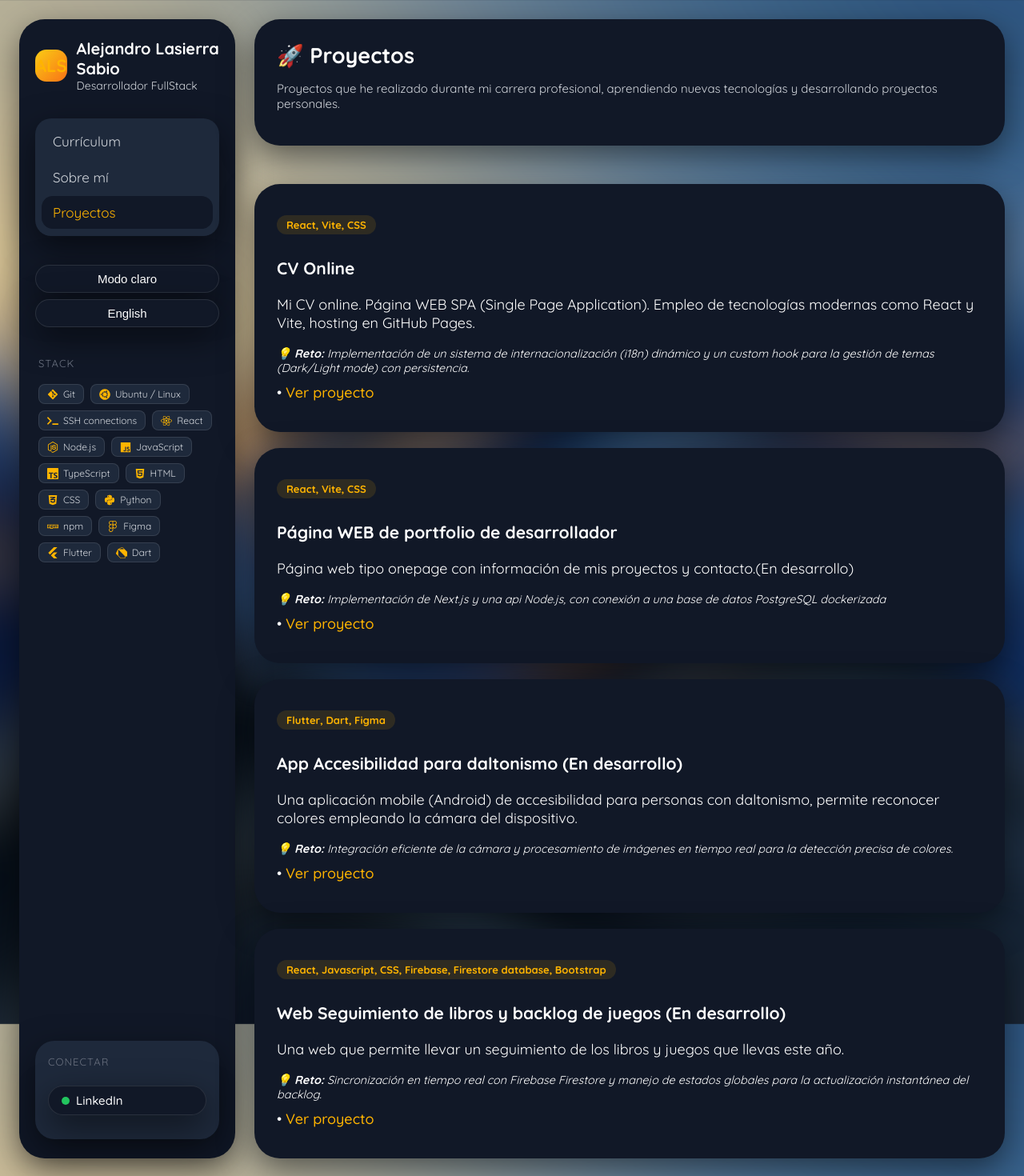
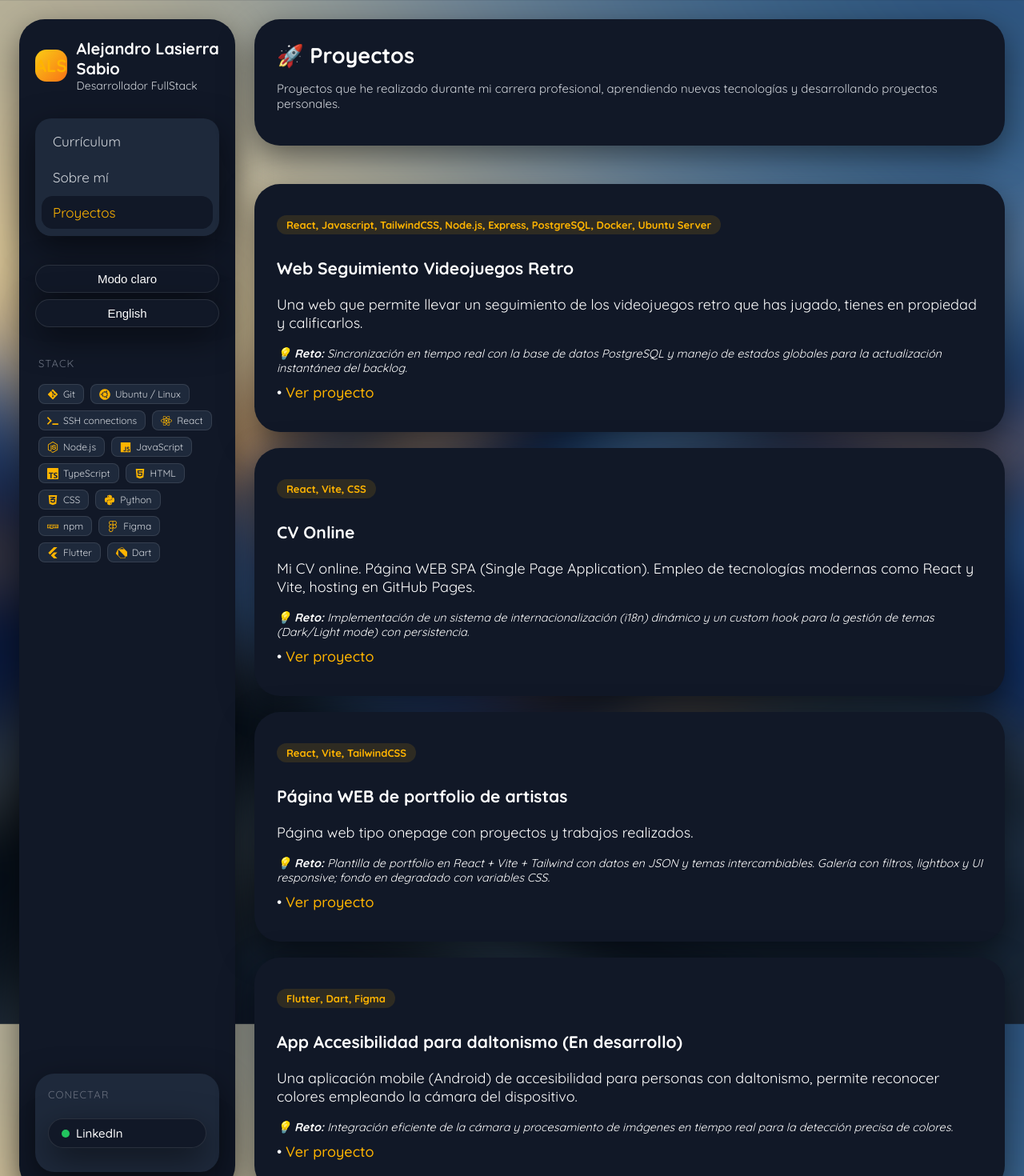
Before and after one commit to als-code/cv-react, a React (Vite) app: page /projects in a window 1280 px wide. Shown: the top 1470 px of the page at 80% size. Built offline with nearby package versions, Linux system fonts and the light colour scheme.

Commit message:
Data: update projects june 3rd 2026

```diff
--- a/src/data/projects.js
+++ b/src/data/projects.js
@@ -12,6 +12,26 @@ export const proyectsPageInfo = [
 export const proyects = [
   {
     title: {
+      es: 'Web Seguimiento Videojuegos Retro',
+      en: 'Web Tracking Retro Games',
+    },
+    stack: {
+      es: 'React, Javascript, TailwindCSS, Node.js, Express, PostgreSQL, Docker, Ubuntu Server',
+      en: 'React, Javascript, TailwindCSS, Node.js, Express, PostgreSQL, Docker, Ubuntu Server',
+    },
+    image: '/projects/tracking-web.webp',
+    url: 'https://github.com/als-code/savestate',
+    description: {
+      es: 'Una web que permite llevar un seguimiento de los videojuegos retro que has jugado, tienes en propiedad y calificarlos.',
+      en: 'A webpage that allows you to track the retro games you have played, you have in property and qualify them.',
+    },
+    challenges: {
+      es: 'Sincronización en tiempo real con la base de datos PostgreSQL y manejo de estados globales para la actualización instantánea del backlog.',
+      en: 'Synchronization in real time with the PostgreSQL database and global state management for instant backlog updates.',
+    },
+  },
+  {
+    title: {
       es: 'CV Online',
       en: 'Online CV',
     },
@@ -20,7 +40,7 @@ export const proyects = [
       en: 'React, Vite, CSS',
     },
     image: '/projects/cv-online.webp',
-    url: 'https://github.com/als-code',
+    url: 'https://github.com/als-code/cv-react',
     description: {
       es: 'Mi CV online. Página WEB SPA (Single Page Application). Empleo de tecnologías modernas como React y Vite, hosting en GitHub Pages.',
       en: 'My online CV. Single Page Application (SPA) WEB page. Use of modern technologies such as React and Vite, hosting on GitHub Pages.',
@@ -32,22 +52,22 @@ export const proyects = [
   },
   {
     title: {
-      es: 'Página WEB de portfolio de desarrollador',
-      en: 'Developer portfolio web page',
+      es: 'Página WEB de portfolio de artistas',
+      en: 'Artists portfolio web page',
     },
     stack: {
-      es: 'React, Vite, CSS',
-      en: 'React, Vite, CSS',
+      es: 'React, Vite, TailwindCSS',
+      en: 'React, Vite, TailwindCSS',
     },
     image: '/projects/portfolio-web.webp',
     url: 'https://github.com/als-code',
     description: {
-      es: 'Página web tipo onepage con información de mis proyectos y contacto.(En desarrollo)',
-      en: 'Onepage web page with information about my projects and contact.(In development)',
+      es: 'Página web tipo onepage con proyectos y trabajos realizados.',
+      en: 'Webpage type onepage with projects and works done.',
     },
     challenges: {
-      es: 'Implementación de Next.js y una api Node.js, con conexión a una base de datos PostgreSQL dockerizada',
-      en: 'Implementation of Next.js and a Node.js api, with connection to a dockerized PostgreSQL database',
+      es: 'Plantilla de portfolio en React + Vite + Tailwind con datos en JSON y temas intercambiables. Galería con filtros, lightbox y UI responsive; fondo en degradado con variables CSS.',
+      en: 'Portfolio template in React + Vite + Tailwind with data in JSON and interchangeable themes. Gallery with filters, lightbox and responsive UI; background in gradient with CSS variables.',
     },
   },
     {
@@ -70,25 +90,6 @@ export const proyects = [
       en: 'Efficient camera integration and real-time image processing for accurate color detection.',
     },
   },
-    {
-    title: {
-      es: 'Web Seguimiento de libros y backlog de juegos (En desarrollo)',
-      en: 'Web Tracking of books and backlog of games (In development)',
-    },
-    stack: {
-      es: 'React, Javascript, CSS, Firebase, Firestore database, Bootstrap',
-      en: 'React, Javascript, CSS, Firebase, Firestore database, Bootstrap',
-    },
-    image: '/projects/tracking-web.webp',
-    url: 'https://github.com/als-code',
-    description: {
-      es: 'Una web que permite llevar un seguimiento de los libros y juegos que llevas este año.',
-      en: 'A web that allows you to track your books and games this year.',
-    },
-    challenges: {
-      es: 'Sincronización en tiempo real con Firebase Firestore y manejo de estados globales para la actualización instantánea del backlog.',
-      en: 'Real-time synchronization with Firebase Firestore and global state management for instant backlog updates.',
-    },
-  },
+
 
 ]
```
